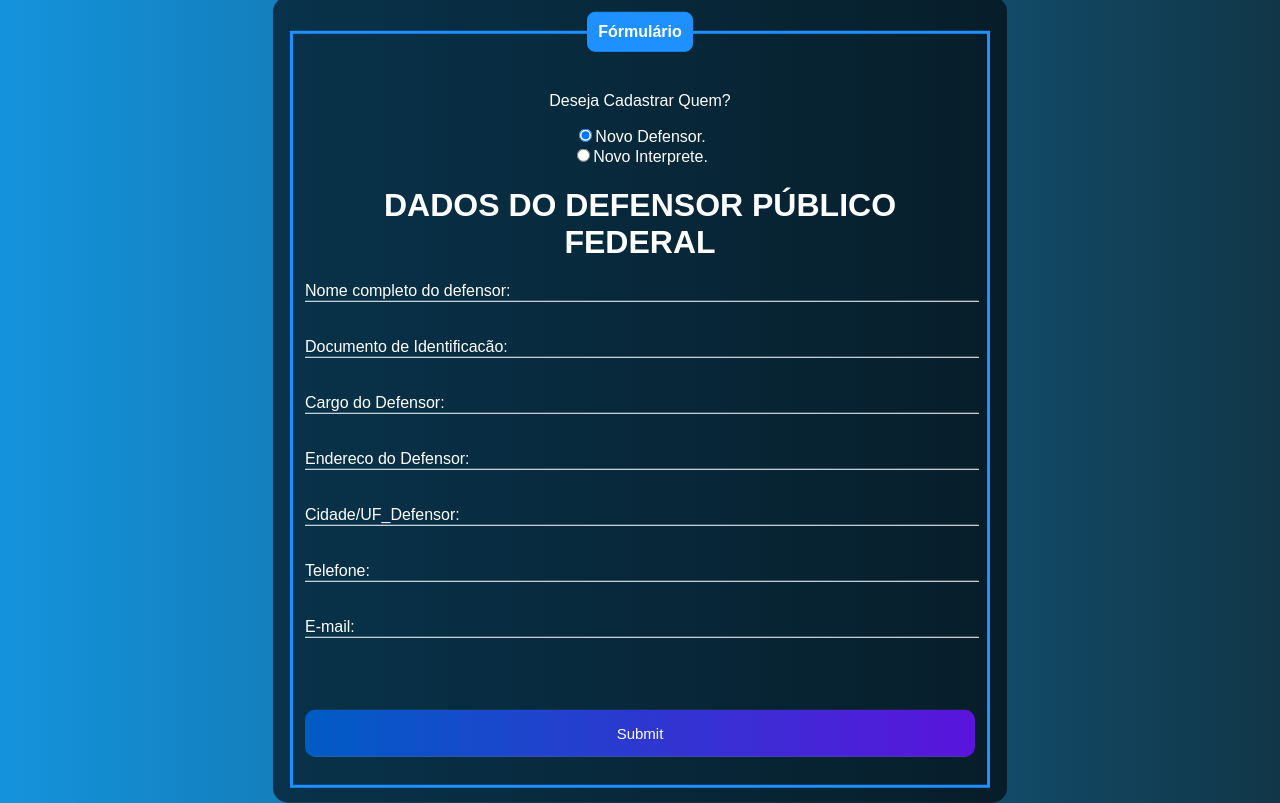
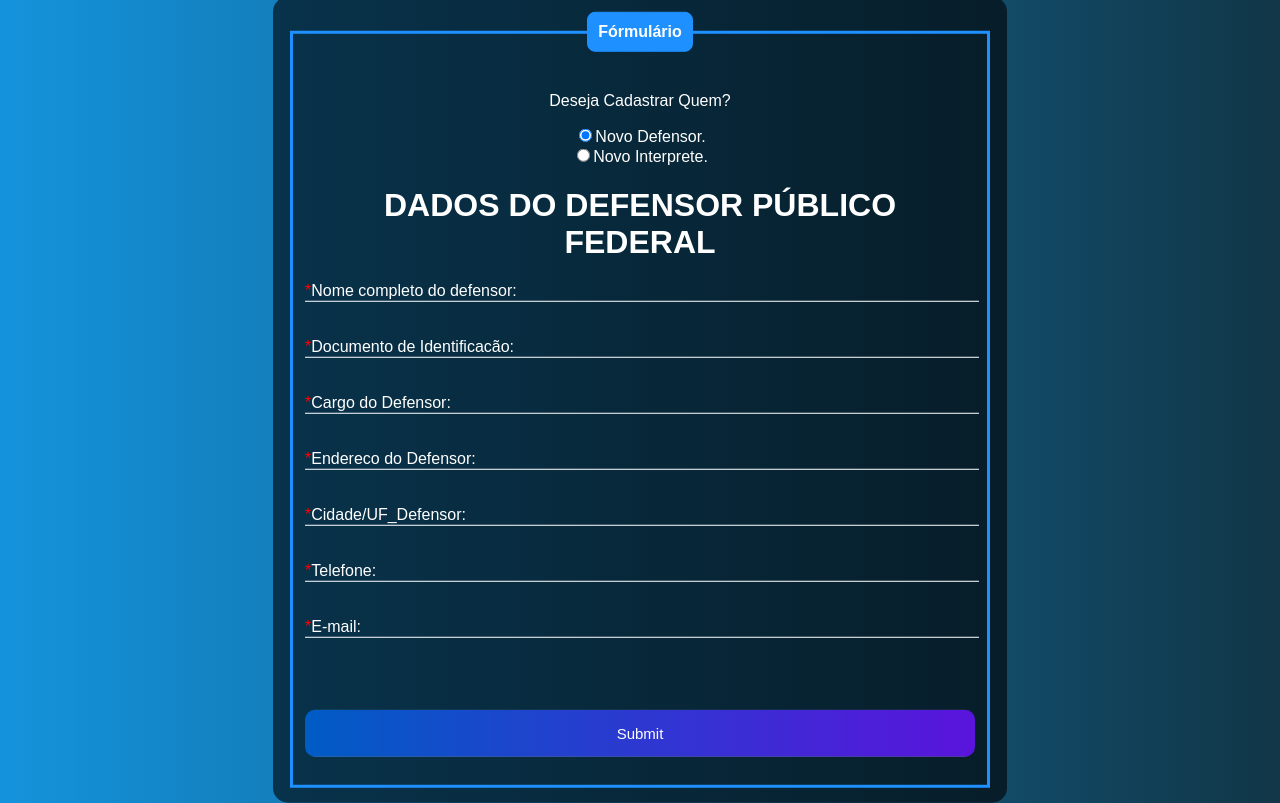
Before and after one commit to asm201/Projetos1, a PHP site: page /cadastrar_Def.php in a window 1280 px wide, after a click on "on". Run offline with PHP 8.4, Linux system fonts and the light colour scheme.

Commit message:
Add files via upload

```diff
--- a/Projeto1_2/cadastrar_Def.php
+++ b/Projeto1_2/cadastrar_Def.php
@@ -3,7 +3,7 @@
 
     //Se o botão de envio for pressionado
     //error_reporting (0);
-
+    try{
         if(isset($_POST['submit1']))
         {
 
@@ -46,6 +46,10 @@
 
 
         }
+    }catch(Exception $e){
+        echo  '<script>alert("Erro ao executar o SQL");</script>';
+    }
+
 
 
 
@@ -184,40 +188,40 @@
                                 <h1> DADOS DO DEFENSOR PÚBLICO FEDERAL </h1>
                                 <div class="inputBox">
                                     <input type="text" name="Nome_Defensor" id="Nome_Defensor" class="inputUser" required>
-                                    <label for="Nome_Defensor" class="labelInput">Nome completo do defensor:</label>
+                                    <label for="Nome_Defensor" class="labelInput"><label style="color:#FF0000">*</label>Nome completo do defensor:</label>
                                 </div>
                                 <br><br>
                                 <div class="inputBox">
                                     <input type="text" name="Documento_Defensor" id="Documento_Defensor" class="inputUser" required>
-                                    <label for="Documento_Defensor" class="labelInput">Documento de Identificacão:</label>
+                                    <label for="Documento_Defensor" class="labelInput"><label style="color:#FF0000">*</label>Documento de Identificacão:</label>
                                 </div>
                                 <br><br>
                                 <div class="inputBox">
                                     <input type="text" name="txt_Cargo_Defensor" id="Cargo_Defensor" class="inputUser" required>
-                                    <label for="Cargo_Defensor" class="labelInput">Cargo do Defensor:</label>
+                                    <label for="Cargo_Defensor" class="labelInput"><label style="color:#FF0000">*</label>Cargo do Defensor:</label>
                                 </div>
                                 <br><br>
                                 <div class="inputBox">
                                     <input type="text" name="Endereco_Defensor" id="Endereco_Defensor" class="inputUser" required>
-                                    <label for="Endereco_Defensor" class="labelInput">Endereco do Defensor:</label>
+                                    <label for="Endereco_Defensor" class="labelInput"><label style="color:#FF0000">*</label>Endereco do Defensor:</label>
                                 </div>
                                 <br><br>
 
                                 <div class="inputBox">
                                     <input type="text" name="Cidade/UF_Defensor"id="Cidade/UF_Defensor" class="inputUser" required>
-                                    <label for="Cidade/UF_Defensor" class="labelInput">Cidade/UF_Defensor:</label>
+                                    <label for="Cidade/UF_Defensor" class="labelInput"><label style="color:#FF0000">*</label>Cidade/UF_Defensor:</label>
                                 </div>
                                 <br><br>
 
                                 <div class="inputBox">
                                     <input type="tel" name="Telefone_Defensor" id="Telefone_Defensor" class="inputUser" required>
-                                    <label for="Telefone_Defensor" class="labelInput">Telefone:</label>
+                                    <label for="Telefone_Defensor" class="labelInput"><label style="color:#FF0000">*</label>Telefone:</label>
                                 </div>
                                 <br><br>
 
                                 <div class="inputBox">
                                     <input type="text" name="e-mail_Defensor" id="e-mail_Defensor" class="inputUser" required>
-                                    <label for="e-mail_Defensor" class="labelInput">E-mail:</label>
+                                    <label for="e-mail_Defensor" class="labelInput"><label style="color:#FF0000">*</label>E-mail:</label>
                                 </div>
                                 <br><br>
                                 <!--<div class="inputBox">
@@ -238,28 +242,28 @@
                                 <h2> IDENTIFICAÇÃO DO INTÉRPRETE </h2>
                                 <div class="inputBox">
                                     <input type="text" name="Nome_Interprete" id="Nome_Interprete" class="inputUser" required>
-                                    <label for="Nome_Interprete" class="labelInput">Nome Completo do Intérprete:</label>
+                                    <label for="Nome_Interprete" class="labelInput"><label style="color:#FF0000">*</label>Nome Completo do Intérprete:</label>
                                 </div>
                                 <br><br>
                                 <div class="inputBox">
                                     <input type="text" name="Documento_Interprete" id="Documento_Interprete" class="inputUser" required>
-                                    <label for="Documento_Interprete" class="labelInput">Documento de Identificacão:</label>
+                                    <label for="Documento_Interprete" class="labelInput"><label style="color:#FF0000">*</label>Documento de Identificacão:</label>
                                 </div>
                                 <br><br>
                                 <div class="inputBox">
                                     <input type="text" name="Endereço_Interprete" id="Endereço_Interprete" class="inputUser" required>
-                                    <label for="Endereço_Interprete" class="labelInput">Endereço:</label>
+                                    <label for="Endereço_Interprete" class="labelInput"><label style="color:#FF0000">*</label>Endereço:</label>
                                 </div>
                                 <br><br>
                                 <div class="inputBox">
                                     <input type="text" name="Telefone_Interprete" id="Endereco_Telefone_InterpreteDefensor" class="inputUser" required>
-                                    <label for="Telefone_Interprete" class="labelInput">Telefone:</label>
+                                    <label for="Telefone_Interprete" class="labelInput"><label style="color:#FF0000">*</label>Telefone:</label>
                                 </div>
                                 <br><br>
 
                                 <div class="inputBox">
                                     <input type="text" name="e-mail_Interprete"id="e-mail_Interprete" class="inputUser" required>
-                                    <label for="e-mail_Interprete" class="labelInput">E-mail:</label>
+                                    <label for="e-mail_Interprete" class="labelInput"><label style="color:#FF0000">*</label>E-mail:</label>
                                 </div>
                                 <br><br>
                                 <input type="submit" name="submit" id="submit">
--- a/Projeto1_2/login.php
+++ b/Projeto1_2/login.php
@@ -56,7 +56,9 @@
         <br>
         <a href="cadastrar_Def.php">Cadastrar Novo Defensor/Interprete</a>
         <a href="formulario2.php">Cadastrar Criança</a>
-        <a href="Dados.php">Visão dados internos</a>
+        <a href="Dados.php">Visão dados Defensores</a>
+        <a href="Dados_INT.php">Visão dados Interpretes</a>
+        <a href="Dados_CRI.php">Visão Dados Crianças</a>
         <a href="powerBi.php">Visão dos Dados</a>
         <a href="Sair.php">Finalizar Sessão</a>
         <br><br>
--- a/Projeto1_2/testelogin.php
+++ b/Projeto1_2/testelogin.php
@@ -39,8 +39,8 @@
             //print_r('<br>');
             //print_r('Login e senha Correto');
         }
-
-
+        //$response = ["response" => "success"];
+       //return json_encode($response); // Axios ou AJAX
     } else{
         //header('Location: Home.php'); // retorna para a home
         echo  '<script>alert("Login ou senha incorreto");location.href="Home.php"</script>';
```
Also changed, not shown: Projeto1_2/Dados_INT.php (renamed from Amostragem/Dados.php, +30 -32 lines), Projeto1_2/Delete_INT.php (added, +27 -0 lines), Projeto1_2/Formulario2.php (+29 -11 lines), Projeto1_2/saveEdit_INT.php (added, +21 -0 lines). Lines whose indentation alone changed are shown as unchanged.
